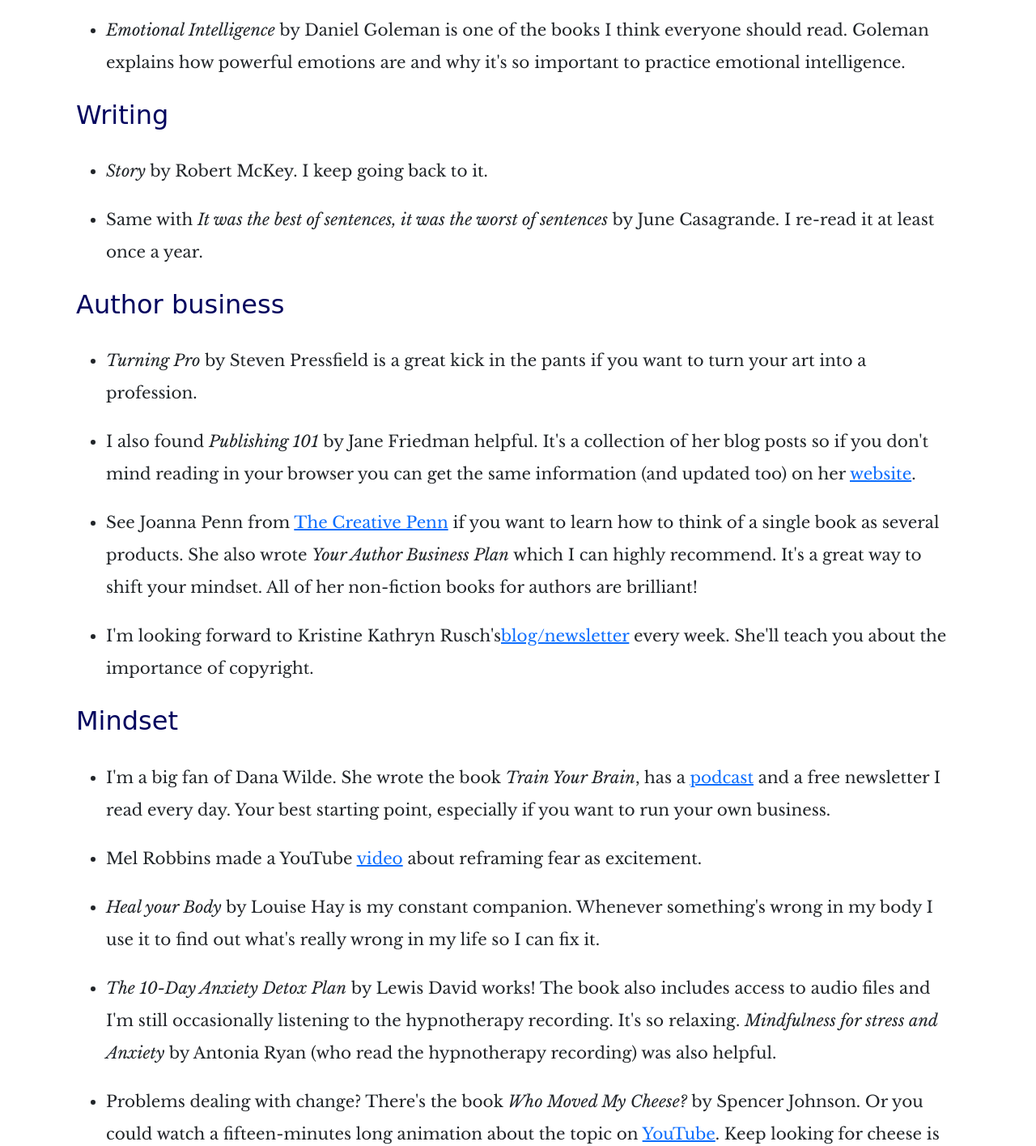
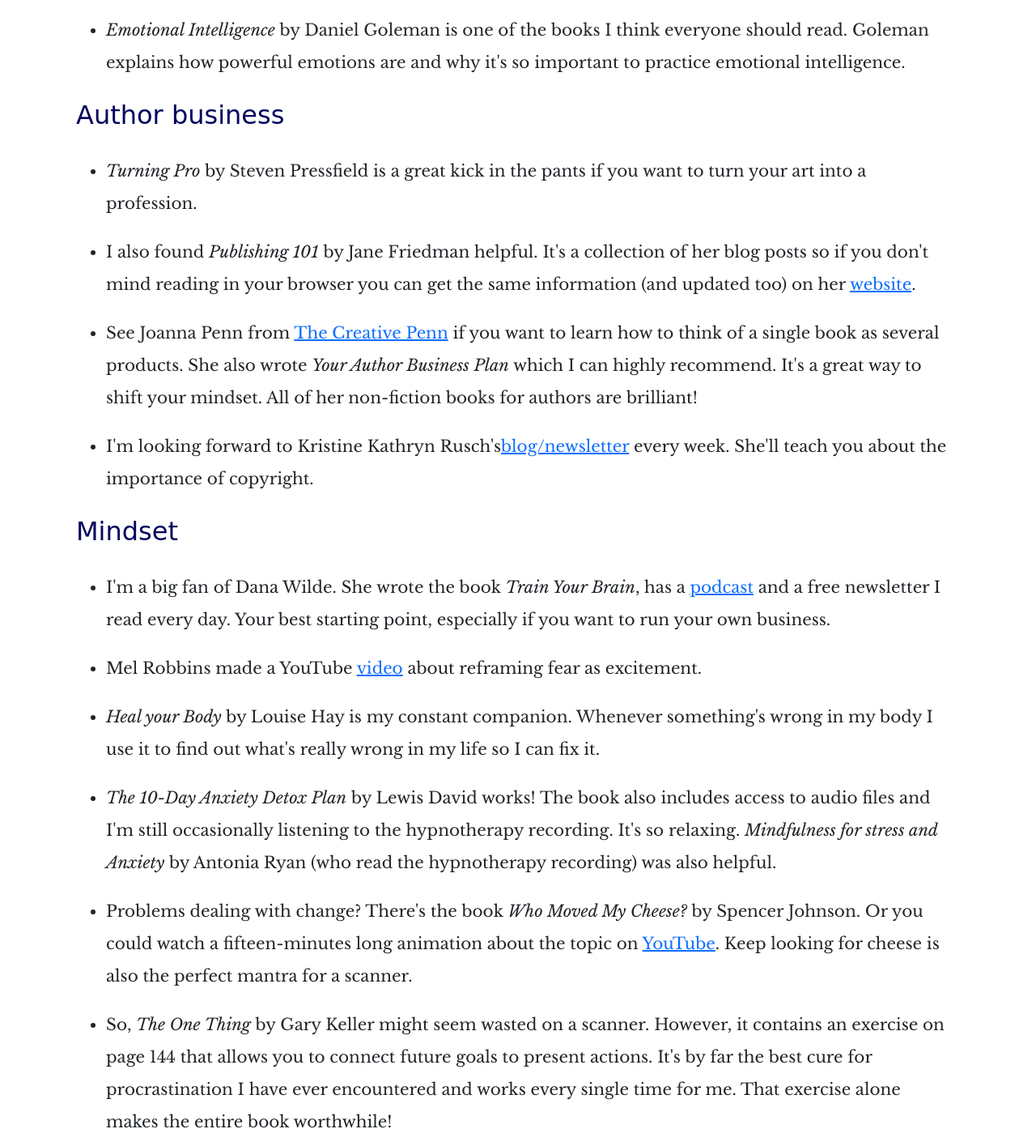
Before and after one commit to Miriam-C-B/miriambross.v3, a website: page pages/resources-index.html in a window 1280 px wide. Shown: the part 1511-2926 px from the top of the page at 81% size. Drawn offline with nearby package versions, Linux system fonts and the light colour scheme; a web font is replaced by a local one.

Commit message:
Changed order on resources page and added a book

```diff
--- a/pages/resources-index.html
+++ b/pages/resources-index.html
@@ -92,12 +92,6 @@
         explains how powerful emotions are and why it's so important to practice emotional intelligence.</li>
     </ul>
 
-    <h2>Writing</h2>
-    <ul class="mr-lists">
-      <li><span>Story</span> by Robert McKey. I keep going back to it.</li>
-      <li>Same with <span>It was the best of sentences, it was the worst of sentences</span> by June Casagrande. I re-read it at least once a year.</li>
-    </ul>
-
     <h2>Author business</h2>
     <ul class="mr-lists">
       <li><span>Turning Pro</span> by Steven Pressfield is a great kick in the pants if you want to turn your art into a profession.</li>
@@ -123,6 +117,9 @@
       <li>Problems dealing with change? There's the book <span>Who Moved My Cheese?</span> by Spencer Johnson. Or you could watch a fifteen-minutes long animation
         about the topic on <a href="https://www.youtube.com/watch?v=jOUeHPS8A8g&t=567s" target="_blank">YouTube</a>. Keep looking for cheese is also the
         perfect mantra for a scanner.</li>
+        <li>So, <span>The One Thing</span> by Gary Keller might seem wasted on a scanner. However, it contains an exercise on page 144 that allows you
+          to connect future goals to present actions. It's by far the best cure for procrastination I have ever encountered and works every single time for me.
+        That exercise alone makes the entire book worthwhile!</li>
     </ul>
 
     <h2>Financial Independence</h2>
@@ -138,7 +135,11 @@
       it can be demoralizing.</li>
     </ul>
 
-
+    <h2>Writing</h2>
+    <ul class="mr-lists">
+      <li><span>Story</span> by Robert McKey. I keep going back to it.</li>
+      <li>Same with <span>It was the best of sentences, it was the worst of sentences</span> by June Casagrande. I re-read it at least once a year.</li>
+    </ul>
 
 
   </main>
```
